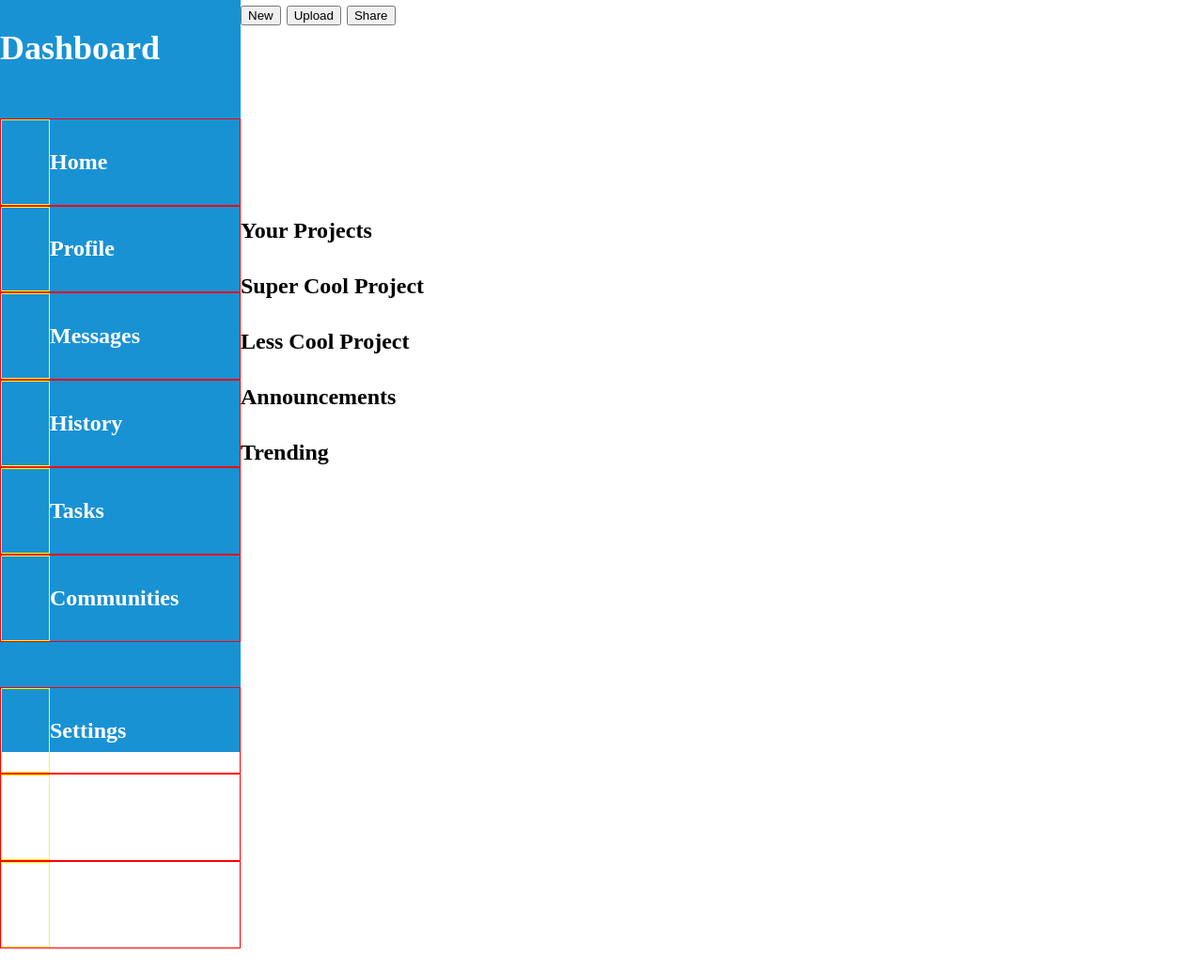
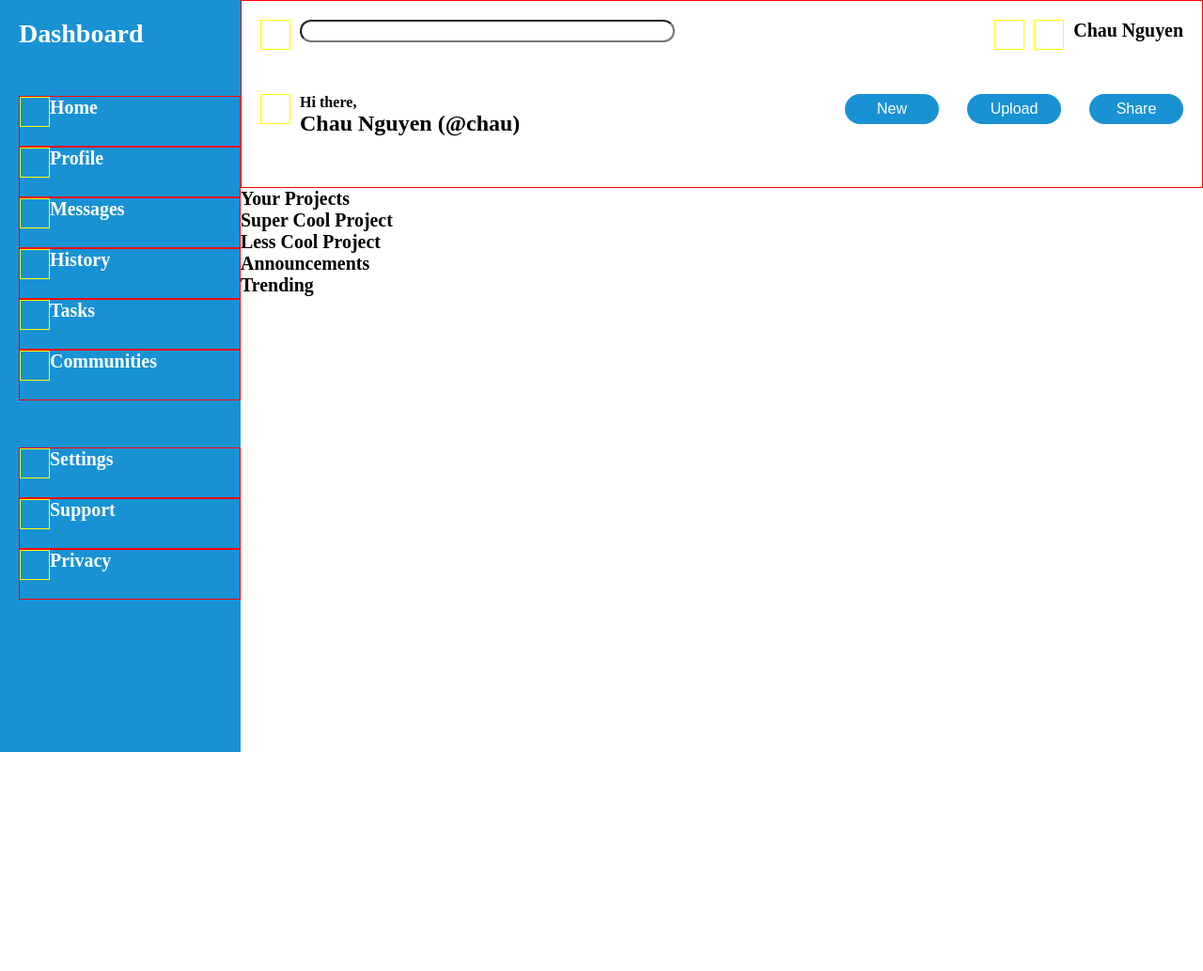
Before and after one commit to VanQuishi/admin-dashboard, a plain HTML site: page index.html in a window 1280 px wide. Shown: the whole page at 94% size. After the commit the page ends 800 px from the top, so only its background shows below. Drawn offline with Linux system fonts and the light colour scheme.

Commit message:
add layouts to header

```diff
--- a/index.html
+++ b/index.html
@@ -11,80 +11,96 @@
   <div class="container">
     <div class="header">
       <div>
+        <div class="searchBarWrap">
+          <div class="icon"></div>
+          <input type="text" class="searchBar">
+        </div>
+        <div class="utilsWrap">
+          <div class="icon"></div>
+          <div class="icon"></div>
+          <h5>Chau Nguyen</h5>
+        </div>
+      </div>
+      <div>
+        <div class="greetingsWrap">
+          <div class="icon"></div>
+          <div>
+            <h6>Hi there,</h6>
+            <h4>Chau Nguyen (@chau)</h4>
+          </div>
+        </div>
+        <div class="buttonWrap">
           <button>New</button>
           <button>Upload</button>
           <button>Share</button>
         </div>
       </div>
+    </div>
     <div class="sidebar">
-      <div>
+      <div class="branding">
         <div></div>
-        <h2>Dashboard</h2>
+        <h3>Dashboard</h3>
       </div>
-
-      <div>
       <ul>
         <li>
           <div class="icon">
 
           </div>
-            <h4>Home</h4>
+          <h5>Home</h5>
         </li>
         <li>
           <div class="icon"></div>
-            <h4>Profile</h4>
+          <h5>Profile</h5>
         </li>
         <li>
           <div class="icon"></div>
-            <h4>Messages</h4>
+          <h5>Messages</h5>
         </li>
         <li>
           <div class="icon"></div>
-            <h4>History</h4>
+          <h5>History</h5>
         </li>
         <li>
           <div class="icon"></div>
-            <h4>Tasks</h4>
+          <h5>Tasks</h5>
         </li>
         <li>
           <div class="icon"></div>
-            <h4>Communities</h4>
+          <h5>Communities</h5>
+        </li>
+      </ul>
+
+      <ul>
+        <li>
+          <div class="icon"></div>
+          <h5>Settings</h5>
+        </li>
+        <li>
+          <div class="icon"></div>
+          <h5>Support</h5>
+        </li>
+        <li>
+          <div class="icon"></div>
+          <h5>Privacy</h5>
         </li>
       </ul>
     </div>
-      <div>
-        <ul>
-          <li>
-            <div class="icon"></div>
-            <h4>Settings</h4>
-          </li>
-          <li>
-            <div class="icon"></div>
-            <h4>Support</h4>
-          </li>
-          <li>
-            <div class="icon"></div>
-            <h4>Privacy</h4>
-          </li>
-        </ul>
-      </div>
-    </div>
     <div class="mainContent">
       <div>
-        <h4>Your Projects</h4>
+        <h5>Your Projects</h5>
         <div>
-          <h4>Super Cool Project</h4>
+          <h5>Super Cool Project</h5>
         </div>
         <div>
-          <h4>Less Cool Project</h4>
+          <h5>Less Cool Project</h5>
         </div>
       </div>
       <div>
         <div>
-          <h4>Announcements</h4>
+          <h5>Announcements</h5>
         </div>
         <div>
-          <h4>Trending</h4>
+          <h5>Trending</h5>
         </div>
       </div>
     </div>
--- a/style.css
+++ b/style.css
@@ -2,6 +2,10 @@ body, html {
   height: 100%;
   margin: 0;
   padding: 0;
+}
+
+h1, h2, h3, h4, h5, h6{
+  margin: 0;
 }
 
 .container{
@@ -24,20 +28,80 @@ body, html {
   color: white;
   display: flex;
   flex-direction: column;
+  row-gap: 50px;
+  padding: 20px 0 0 20px;
 }
 
 .sidebar ul{
   padding: 0;
+  margin: 0;
   list-style: none;
+  display: flex;
+  flex-direction: column;
 }
 .sidebar ul>li{
   display: flex;
   border: 1px solid red;
+  padding: 0 0 20px 0;
 }
-.sidebar ul>li>div{
+
+.icon{
+  width: 30px;
+  height: 30px;
   border: 1px solid yellow;
 }
 
-.icon{
-  width: 50px;
+.header{
+  padding: 20px 20px 20px 20px;
+  border: 1px solid red;
+  display: grid;
+  grid-template-rows: 1fr 1fr;
 }
+
+.header>div:nth-child(1){
+  display: grid;
+  grid-template-columns: 6fr auto;
+}
+
+.searchBarWrap{
+  display: flex;
+  gap: 10px;
+  height: 30%;
+}
+
+.searchBar{
+  border-radius: 20px;
+  width: 50%;
+}
+
+.utilsWrap{
+  display: flex;
+  gap: 10px;
+}
+
+.header>div:nth-child(2){
+  display: flex;
+  flex: 1;
+  justify-content: space-between;
+}
+
+.greetingsWrap{
+  display: flex;
+  gap: 10px;
+}
+
+.buttonWrap{
+  display: flex;
+  gap: 30px;
+}
+
+.buttonWrap button{
+  height: 40%;
+  width: 100px;
+  border-radius: 20px;
+  background-color: #1992d4;
+  color: white;
+  font-size: 1rem;
+  cursor: pointer;
+  border: none;
+}
```
Lines whose indentation alone changed are shown as unchanged.
